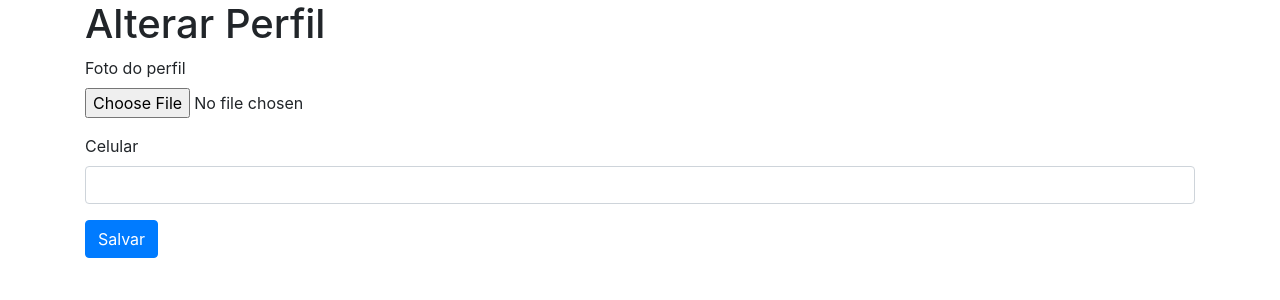
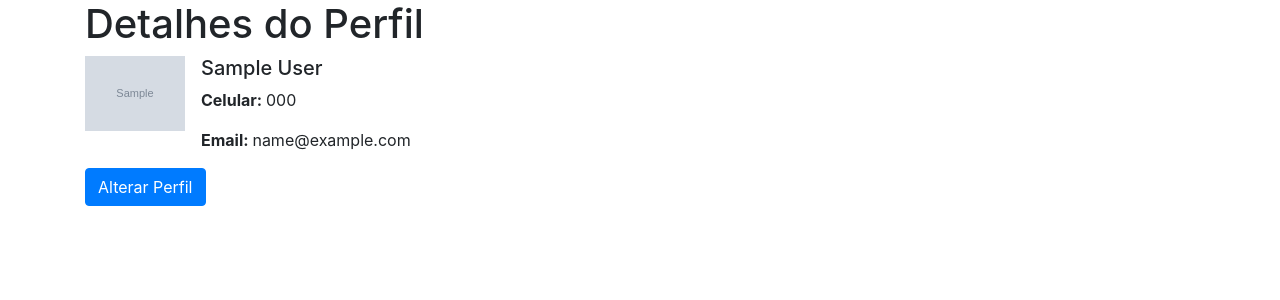
Before and after one commit to CleysonPH/django-todoapp, a Django app: page /contas/usuario/perfil/ in a window 1280 px wide. Shown: the part 56-356 px from the top of the page. Run offline with Django 3.2, Linux system fonts and the light colour scheme; a user stored in the database is signed in; tables that the repository leaves empty hold one stand-in row (values such as "Sample post"); grey boxes marked "Sample" are stand-in pictures; some libraries are stand-ins or nearby versions.

Commit message:
Created the page form edit and create a User Profile

```diff
--- a/apps/accounts/urls.py
+++ b/apps/accounts/urls.py
@@ -10,5 +10,9 @@ urlpatterns = [
     path('usuario/logout/', views.logout_user, name='user-logout'),
     path('usuario/alterar-senha/', views.user_change_password,
          name='user-change-password'),
-    path('usuario/perfil/', views.create_user_profile, name='user-profile-create'),
+    path('usuario/perfil/', views.detail_user_profile, name='user-profile-detail'),
+    path('usuario/perfil/criar/', views.create_user_profile,
+         name='user-profile-create'),
+    path('usuario/perfil/alterar/', views.edit_user_profile,
+         name='user-profile-edit'),
 ]
--- a/apps/accounts/views.py
+++ b/apps/accounts/views.py
@@ -6,6 +6,7 @@ from django.contrib.auth.forms import PasswordChangeForm
 from django.contrib import messages
 
 from .forms import UserForm, UserProfileForm
+from .models import UserProfile
 
 
 def create_user(request):
@@ -84,12 +85,50 @@ def create_user_profile(request):
             user_profile = form.save(commit=False)
             user_profile.user = request.user
             user_profile.save()
-            messages.success(request, 'Perfil alterado com sucesso!')
+            messages.success(request, 'Perfil criado com sucesso!')
+            return redirect('accounts:user-profile-detail')
 
     template_name = 'accounts/user_profile_form.html'
     form = UserProfileForm()
     context = {
-        'title': 'Alterar Perfil',
+        'title': 'Criar Perfil',
         'form': form,
     }
     return render(request, template_name, context)
+
+
+@login_required
+def detail_user_profile(request):
+    try:
+        profile = UserProfile.objects.get(user=request.user)
+    except UserProfile.DoesNotExist:
+        return redirect('accounts:user-profile-create')
+
+    template_name = 'accounts/detail_user_profile.html'
+    context = {
+        'title': 'Detalhes do Perfil',
+        'profile': profile,
+    }
+    return render(request, template_name, context)
+
+
+@login_required
+def edit_user_profile(request):
+    profile = UserProfile.objects.get(user=request.user)
+
+    if request.method == 'POST':
+        form = UserProfileForm(request.POST, request.FILES, instance=profile)
+
+        if form.is_valid():
+            form.save()
+            messages.success(request, 'Perfil alterado com sucesso!')
+            return redirect('accounts:user-profile-detail')
+
+    template_name = 'accounts/user_profile_form.html'
+    form = UserProfileForm(instance=profile)
+    context = {
+        'title': 'Alterar Perfil',
+        'profile': profile,
+        'form': form,
+    }
+    return render(request, template_name, context)
--- /dev/null
+++ b/templates/accounts/detail_user_profile.html
@@ -0,0 +1,34 @@
+{% extends 'base.html' %}
+
+{% load widget_tweaks %}
+
+{% block title %}
+    {{ title }} | {{ block.super }}
+{% endblock title %}
+
+{% block content %}
+
+    <main class="container">
+        <div class="row">
+            <div class="col-12">
+                <h1>{{ title }}</h1>
+                {% include 'partials/message.html' %}
+            </div>
+        </div>
+
+        <div class="row">
+            <div class="col-12">
+                <div class="media">
+                    <img width=100 src="{{ profile.photo.url|default:"https://api.adorable.io/avatars/abott@adorable.png" }}" alt="" class="align-self-start mr-3">
+                    <div>
+                        <h5 class="mt-0">{{ profile.user.get_full_name|default:profile.user.username }}</h5>
+                        <p><strong>Celular: </strong> {{ profile.cell_phone }}</p>
+                        <p><strong>Email: </strong> {{profile.user.email }}</p>
+                    </div>
+                </div>
+                <a href="{% url 'accounts:user-profile-edit' %}" class="btn btn-primary">Alterar Perfil</a>
+            </div>
+        </div>
+    </main>
+
+{% endblock content %}
--- a/templates/base.html
+++ b/templates/base.html
@@ -67,7 +67,7 @@
                             <div class="container text-center">
                                 <div class="row">
                                     <div class="col-sm-12">
-                                        <img src="{{ user.profile.photo.url|default:"https://api.adorable.io/avatars/"|add:user.username|add:".png" }}" alt="" class="img-fluid rounded-circle img-thumbnail">
+                                        <img src="{{ user.profile.photo.url|default:"https://api.adorable.io/avatars/abott@adorable.png" }}" alt="" class="img-fluid rounded-circle img-thumbnail">
                                     </div>
                                     <div class="col-12">
                                         <span class="badge badge-primary">{{ user.email|default:'email não cadastrado' }}</span>
@@ -75,7 +75,7 @@
                                 </div>
                             </div>
                             <div class="dropdown-divider"></div>
-                            <a class="dropdown-item" href="{% url 'accounts:user-profile-create' %}">Perfil</a>
+                            <a class="dropdown-item" href="{% url 'accounts:user-profile-detail' %}">Perfil</a>
                             <a class="dropdown-item" href="{% url 'accounts:user-change-password' %}">Trocar Senha</a>
                             <a class="dropdown-item" href="{% url 'accounts:user-logout' %}">Sair</a>
                         </div>
```
Also changed, not shown: apps/accounts/migrations/0002_auto_20200127_2254.py (added), apps/tasks/migrations/0003_auto_20200127_2254.py (added).
